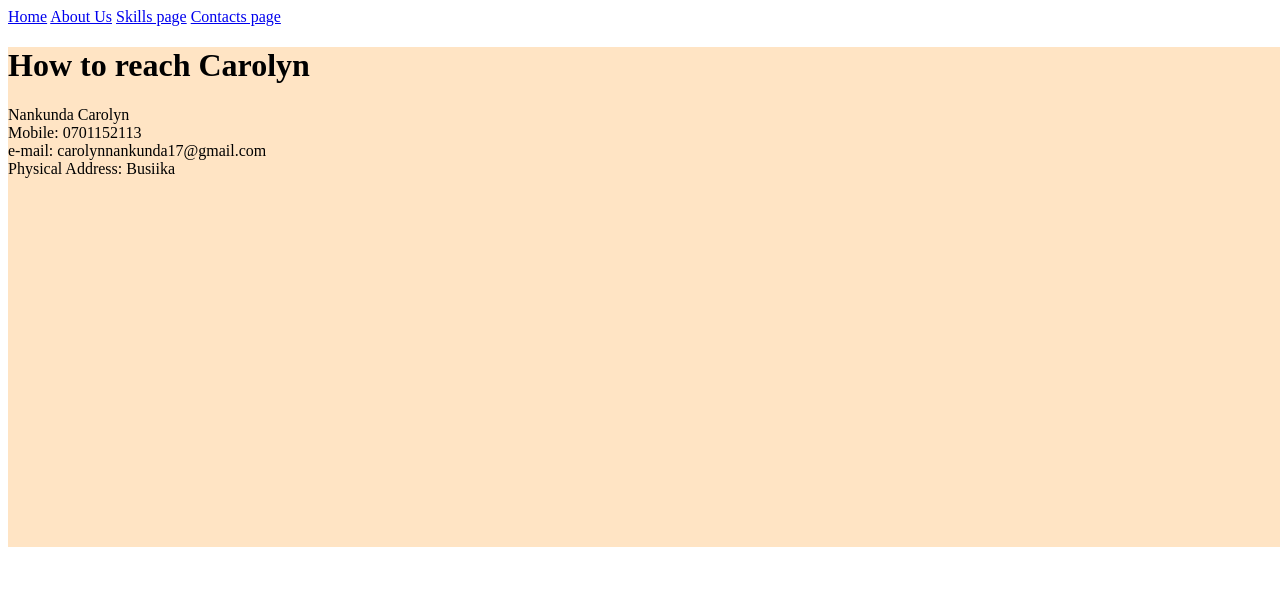
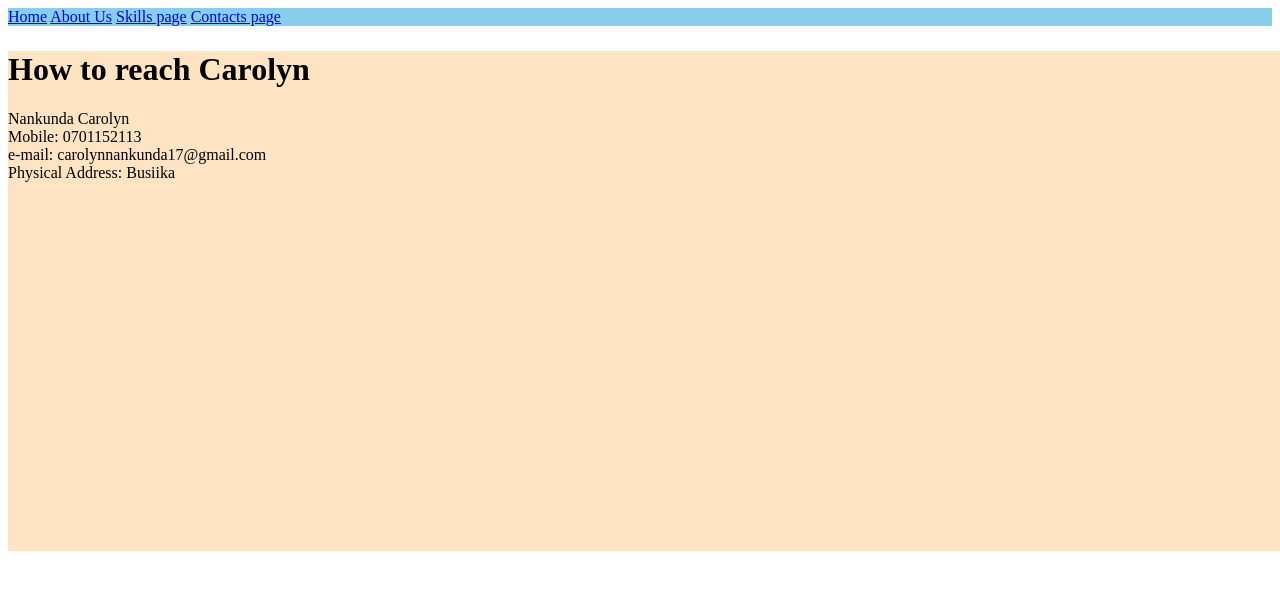
Before and after one commit to CarolMugabe/Personal-web, a plain HTML site: page Contacts page.html in a window 1280 px wide. Shown: the top 590 px of the page. Drawn offline with Linux system fonts and the light colour scheme.

Commit message:
Update Contacts page.html

```diff
--- a/Contacts page.html
+++ b/Contacts page.html
@@ -12,11 +12,11 @@
         }
     </style>
 </head>
-<body>
+<body><marquee bgcolor="skyblue" scrollamount="0">
     <a href="index.html">Home</a>
     <a href="AboutUs.html">About Us</a>
     <a href="skills.html">Skills page</a>
-   <a href="Contacts page.html">Contacts page</a>
+   <a href="Contacts page.html">Contacts page</a></marquee>
         <div class="parentdiv">
     <h1>How to reach Carolyn</h1>
     <p>
```
